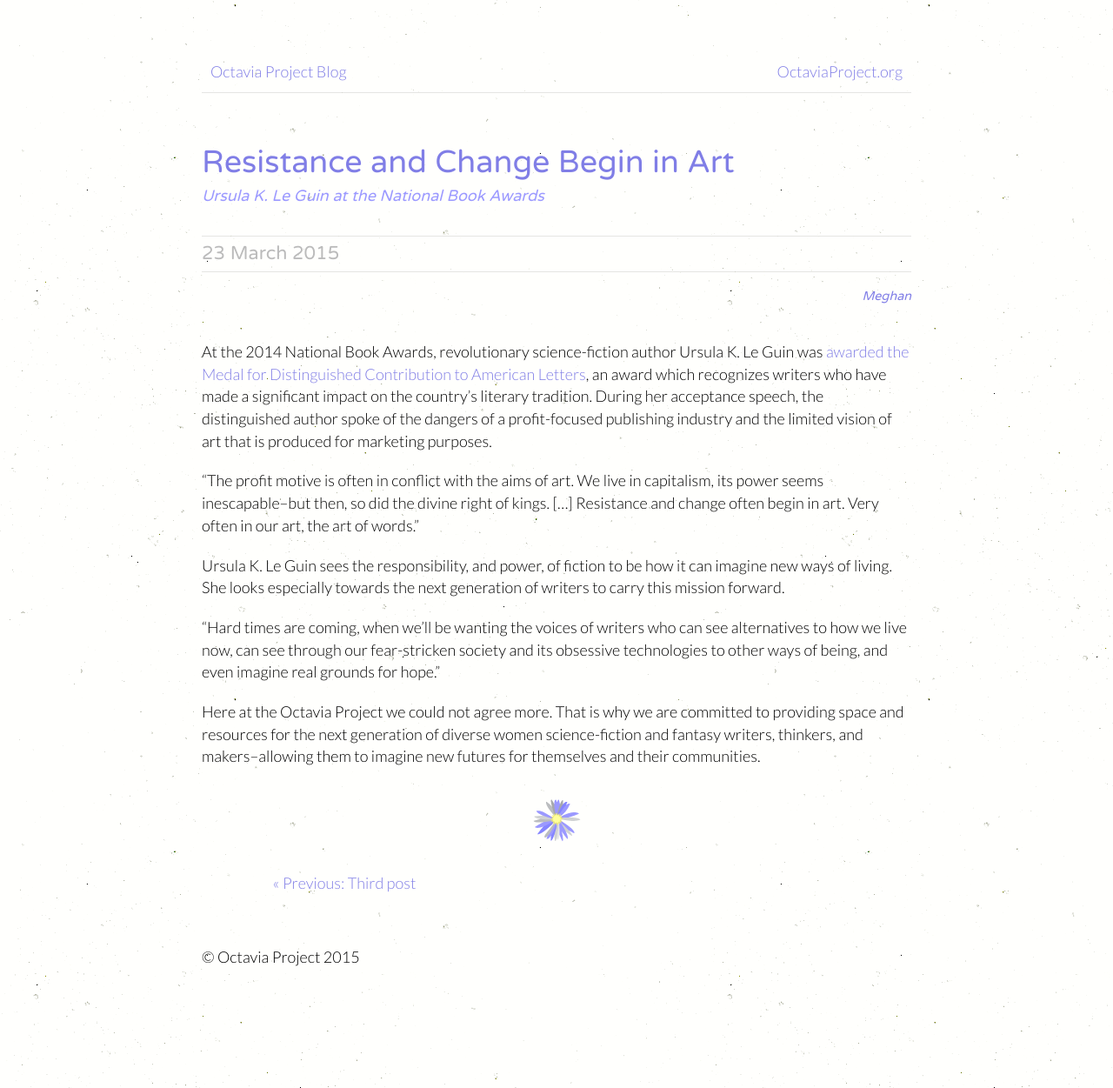
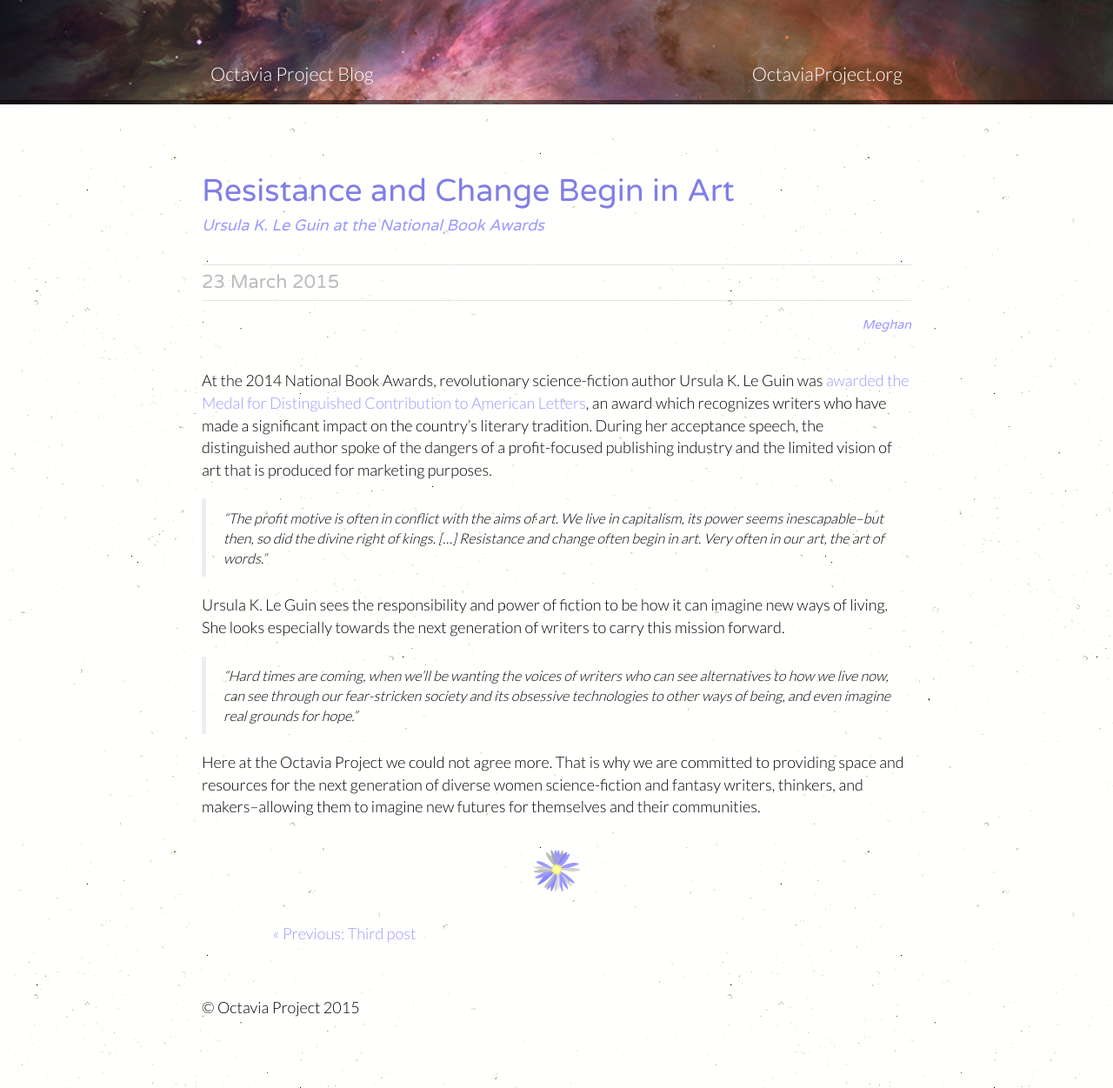
Before and after one commit to OctaviaProject/octaviaproject.github.io, a Jekyll site: the page built from _posts/2015-3-23-Resistance-and-change-begin-in-art.md, in a window 1280 px wide. Shown: the whole page at 87% size. Built offline with Jekyll 4.4.1, drawn with Linux system fonts in a browser that asks for light colours.

Commit message:
NEBULA = mandatory

```diff
--- a/_includes/blog_header.html
+++ b/_includes/blog_header.html
@@ -28,12 +28,14 @@
   </head>
 
   <body>
+    <div id="blog-header-bg"></div>
+
     <div class="main">
       <div id="blog-header">
-        <span id="blog-title">
+        <span class="blog-title">
           <a href="/blog.html">Octavia Project Blog</a>
         </span>
-        <span style="float: right;">
+        <span class="blog-title" id="op-home">
           <a href="/">OctaviaProject.org</a>
         </span>
       </div>
--- a/_layouts/post.html
+++ b/_layouts/post.html
@@ -4,7 +4,7 @@
   <h1>{{ page.title }}</h1>
   <h2 class="post-subtitle">{{ page.subtitle }}</h2>
   <h2 class="post-header">{{ page.date | date: "%-d %B %Y" }}</h2>
-  <h3 class="post-header">{{ page.author }}</h3>
+  <h3 class="author">{{ page.author }}</h3>
   <div>
       {{ content }}
   </div>
--- a/_posts/2015-3-23-Resistance-and-change-begin-in-art.md
+++ b/_posts/2015-3-23-Resistance-and-change-begin-in-art.md
@@ -6,10 +6,10 @@
 ---
 At the 2014 National Book Awards, revolutionary science-fiction author Ursula K. Le Guin was <a target="_blank" href="http://www.nationalbook.org/amerletters_2014_uleguin.html#.VRAgMxB4pps"> awarded the Medal for Distinguished Contribution to American Letters<a/>, an award which recognizes writers who have made a significant impact on the country's literary tradition. During her acceptance speech, the distinguished author spoke of the dangers of a profit-focused publishing industry and the limited vision of art that is produced for marketing purposes.
 
-"The profit motive is often in conflict with the aims of art. We live in capitalism, its power seems inescapable--but then, so did the divine right of kings. [...] Resistance and change often begin in art. Very often in our art, the art of words."
+> "The profit motive is often in conflict with the aims of art. We live in capitalism, its power seems inescapable--but then, so did the divine right of kings. [...] Resistance and change often begin in art. Very often in our art, the art of words."
 
-Ursula K. Le Guin sees the responsibility, and power, of fiction to be how it can imagine new ways of living. She looks especially towards the next generation of writers to carry this mission forward.
+Ursula K. Le Guin sees the responsibility and power of fiction to be how it can imagine new ways of living. She looks especially towards the next generation of writers to carry this mission forward.
 
-"Hard times are coming, when we'll be wanting the voices of writers who can see alternatives to how we live now, can see through our fear-stricken society and its obsessive technologies to other ways of being, and even imagine real grounds for hope."
+> "Hard times are coming, when we'll be wanting the voices of writers who can see alternatives to how we live now, can see through our fear-stricken society and its obsessive technologies to other ways of being, and even imagine real grounds for hope."
 
 Here at the Octavia Project we could not agree more. That is why we are committed to providing space and resources for the next generation of diverse women science-fiction and fantasy writers, thinkers, and makers--allowing them to imagine new futures for themselves and their communities.
--- a/assets/css/blog-styles.scss
+++ b/assets/css/blog-styles.scss
@@ -7,18 +7,43 @@
 $primary-purple: #9B99FF;
 $secondary-purple: #C1BFFF;
 $darker-purple: #807EE6;
+$yellow: #EFF0C0;
 $text-color: black;
 $text-subtle: #bbb;
 $text-subtitle: #A777E3;
 
-div#blog-header {
-  margin-bottom: 60px;
-  border-bottom: 1px solid rgba(0,0,0,0.1);
-  padding: 10px;
+div#blog-header-bg {
+  background: url('../img/blog-header.png') no-repeat;
+  background-size: 100%;
+  margin-top: -20px;
+  width: 100%;
+  height: 120px;
+  border-bottom: 5px solid rgba(0,0,0,0.5);
+  overflow:hidden;
 }
 
-span#blog-title {
-  color: $darker-purple;
+div#blog-header {
+  height: 120px;
+  padding-top: 70px;
+  padding: 10px;
+  margin-top: -100px;
+}
+
+span.blog-title > a, span.blog-title > a:visited{
+  color: white;
+}
+span.blog-title > a:hover {
+  color: $yellow;
+  text-decoration: none;
+}
+
+span.blog-title {
+  font-size: 1.2em;
+  color: #ffffff;
+}
+span#op-home{
+  float: right;
+  margin-left: 10px;
 }
 
 body {
@@ -55,7 +80,6 @@
 
 h2.post-header {
   text-align: left;
-  //display: inline-block;
   font-size: 1.2em;
   border: 1px solid rgba(0,0,0,0.1);
   border-left: none;
@@ -64,8 +88,8 @@
   color: $text-subtle;
 }
 
-h3.post-header {
-  color: $darker-purple;
+h3.author {
+  color: $primary-purple;
   font-size: 0.8em;
   text-align: right;
   font-style: oblique;
@@ -78,11 +102,11 @@
 }
 
 a {
-  color: $darker-purple;
+  color: $primary-purple;
 }
 
 a:hover {
-  color: $primary-purple;
+  color: $darker-purple;
   text-decoration: none;
 }
 
@@ -125,4 +149,24 @@
   h1 {
     font-size: 2em;
   }
+  div#blog-header-bg {
+    background-size: 100% 100%;
+  }
 }
+
+@media screen and (max-width: 440px) {
+  div#blog-header {
+    margin-top: -140px;
+    text-align: center;
+  }
+  span#op-home {
+    clear: both;
+    float: none;
+    margin-left: 0px;
+  }
+}
+
+blockquote {
+  font-style: italic;
+  font-size: 0.9em;
+}
```
Also changed, not shown: blog.html (+7 -2 lines), assets/img/blog-header.png (added).
